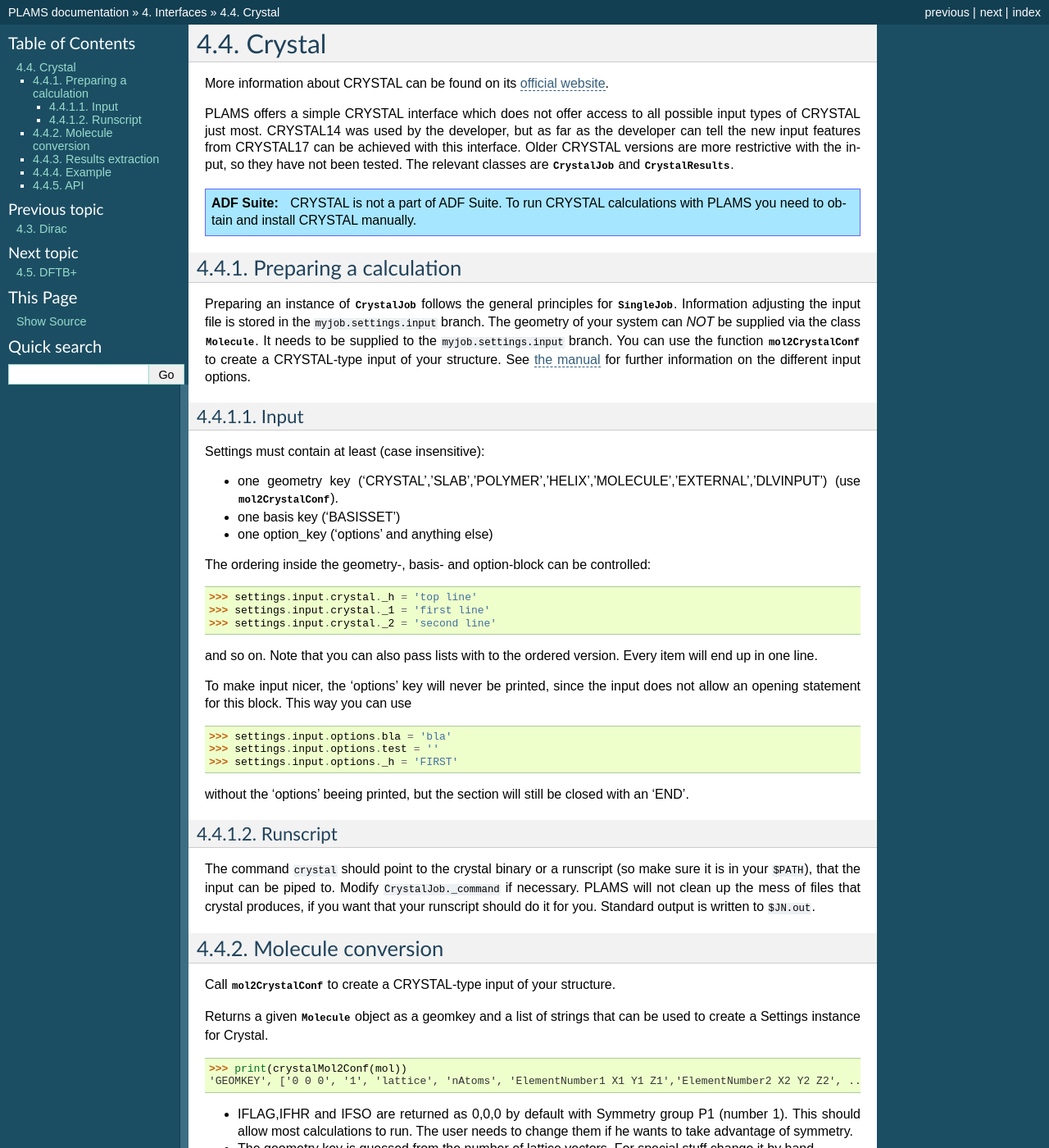
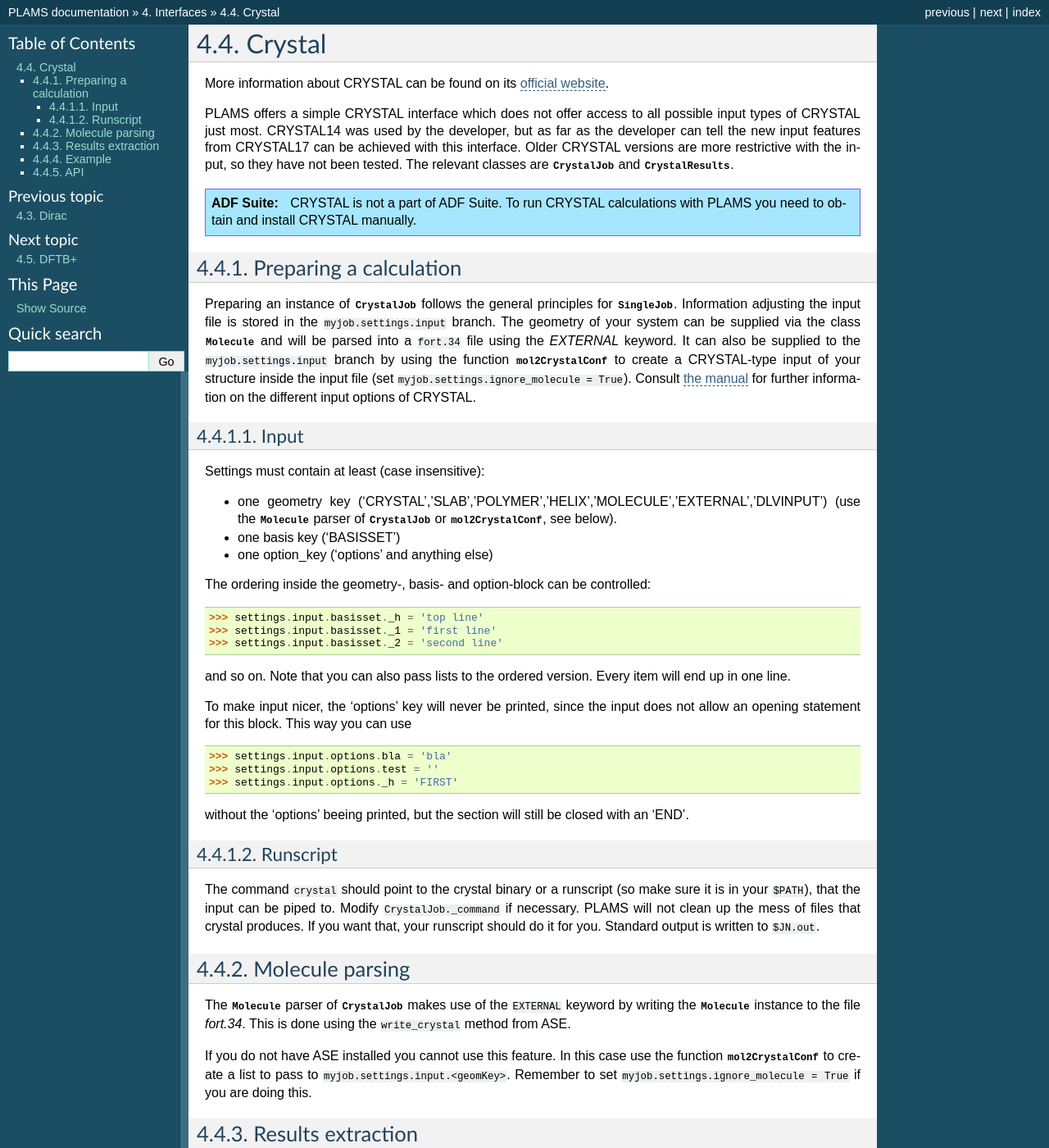
Before and after one commit to vivianlink/PLAMS, a Sphinx documentation site: the page built from doc/source/crystal.rst, in a window 1280 px wide and 1400 px high. Shown: the whole window at 82% size. Built offline with Sphinx 7.4.7, drawn with Linux system fonts in a browser that asks for light colours; some of the changed text lies outside the part shown.

Commit message:
updated doc for crystal interface

```diff
--- a/doc/source/crystal.rst
+++ b/doc/source/crystal.rst
@@ -14,8 +14,8 @@ PLAMS offers a simple CRYSTAL interface which does not offer access to all possi
 Preparing a calculation
 ~~~~~~~~~~~~~~~~~~~~~~~~~~~~~
 
-Preparing an instance of |CRYSTALJob| follows the general principles for |SingleJob|. Information adjusting the input file is stored in the ``myjob.settings.input`` branch. The geometry of your system can *NOT* be supplied via the class |Molecule|. It needs to be supplied to the ``myjob.settings.input`` branch. You can use the function |mol2CrystalConf| to create a CRYSTAL-type input of your structure.
-See `the manual <http://http://www.crystal.unito.it/documentation.php>`_ for further information on the different input options.
+Preparing an instance of |CRYSTALJob| follows the general principles for |SingleJob|. Information adjusting the input file is stored in the ``myjob.settings.input`` branch. The geometry of your system can be supplied via the class |Molecule| and will be parsed into a ``fort.34`` file using the *EXTERNAL* keyword. It can also be supplied to the ``myjob.settings.input`` branch by using the function |mol2CrystalConf| to create a CRYSTAL-type input of your structure inside the input file (set ``myjob.settings.ignore_molecule = True``).
+Consult `the manual <http://http://www.crystal.unito.it/documentation.php>`_ for further information on the different input options of CRYSTAL.
 
 
 
@@ -26,17 +26,17 @@ Input
 
 Settings must contain at least (case insensitive):
 
-- one geometry key ('CRYSTAL','SLAB','POLYMER','HELIX','MOLECULE','EXTERNAL','DLVINPUT') (use |mol2CrystalConf|).
+- one geometry key ('CRYSTAL','SLAB','POLYMER','HELIX','MOLECULE','EXTERNAL','DLVINPUT') (use the |Molecule| parser of |CRYSTALJob| or |mol2CrystalConf|, see below).
 - one basis key ('BASISSET')
 - one option_key ('options' and anything else)
 
 The ordering inside the geometry-, basis- and option-block can be controlled:
 
-    >>> settings.input.crystal._h = 'top line'
-    >>> settings.input.crystal._1 = 'first line'
-    >>> settings.input.crystal._2 = 'second line'
+    >>> settings.input.basisset._h = 'top line'
+    >>> settings.input.basisset._1 = 'first line'
+    >>> settings.input.basisset._2 = 'second line'
 
-and so on. Note that you can also pass lists with to the ordered version. Every item will end up in one line.
+and so on. Note that you can also pass lists to the ordered version. Every item will end up in one line.
 
 To make input nicer, the 'options' key will never be printed, since the input does not allow an opening statement for this block. This way you can use
 
@@ -53,20 +53,14 @@ without the 'options' beeing printed, but the section will still be closed with
 Runscript
 +++++++++
 
-The command ``crystal`` should point to the crystal binary or a runscript (so make sure it is in your ``$PATH``), that the input can be piped to. Modify ``CrystalJob._command`` if necessary. PLAMS will not clean up the mess of files that crystal produces, if you want that your runscript should do it for you. Standard output is written to ``$JN.out``.
+The command ``crystal`` should point to the crystal binary or a runscript (so make sure it is in your ``$PATH``), that the input can be piped to. Modify ``CrystalJob._command`` if necessary. PLAMS will not clean up the mess of files that crystal produces. If you want that, your runscript should do it for you. Standard output is written to ``$JN.out``.
 
-Molecule conversion
+Molecule parsing
 ~~~~~~~~~~~~~~~~~~~~~~~~~
-Call |mol2CrystalConf| to create a CRYSTAL-type input of your structure.
+The |Molecule| parser of |CRYSTALJob| makes use of the ``EXTERNAL`` keyword by writing the |Molecule| instance to the file *fort.34*. This is done using the ``write_crystal`` method from ASE.
 
-Returns a given |Molecule| object as a geomkey and a list of strings that can be used to create a Settings instance for Crystal.
+If you do not have ASE installed you cannot use this feature. In this case use the function |mol2CrystalConf| to create a list to pass to ``myjob.settings.input.<geomKey>``. Remember to set ``myjob.settings.ignore_molecule = True`` if you are doing this.
 
-        >>> print(crystalMol2Conf(mol))
-        'GEOMKEY', ['0 0 0', '1', 'lattice', 'nAtoms', 'ElementNumber1 X1 Y1 Z1','ElementNumber2 X2 Y2 Z2', ...]
-
-- IFLAG,IFHR and IFSO are returned as 0,0,0 by default with Symmetry group P1 (number 1). This should allow most calculations to run. The user needs to change them if he wants to take advantage of symmetry.
-- The geometry key is guessed from the number of lattice vectors. For special stuff change it by hand.
-- The number of lattice vectors in the given molecule should correspond to the dimensionality of the system. Do not fill them with zeros or unit vectors, this will result in a 3D-Periodic system with wrong fractional coordinates. So stick with the standard PLAMS way of doing things.
 
 Results extraction
 ~~~~~~~~~~~~~~~~~~~~~~~~~
@@ -76,7 +70,7 @@ Example
 ~~~~~~~~~~~~~~~~~~~~~~~~~
 ::
 
-
+     mol = Molecule('test.xyz')
      common = Settings()
      geom = ['0 0 0',
      '194',
@@ -90,7 +84,7 @@ Example
      'OPTGEOM',
      'FULLOPTG',
      'ENDGEOM']
-     common.input.crystal = geom
+
      common.input.basisset = 'STO-3G'
      common.input.options.shrink = '9 18'
      common.input.options.scfdir = ''
@@ -101,7 +95,17 @@ Example
      common.input.options.fmixing = 90
      #common.input.options.test = True
 
-     job = CrystalJob(name='crystaltest', settings=common)
+     common.input.crystal = geom
+     common.ignore_molecule = True
+
+     #alternative 1
+     #common.input.crystal = mol2CrystalConf(mol)
+     #common.ignore_molecule = True
+
+     #alternative 2
+     #just pass the molecule to CrystalJob if you have ASE
+
+     job = CrystalJob(name='crystaltest', settings=common, molecule=mol)
      jobres = job.run()
 
 
```
Also changed, not shown: 1 other file.
